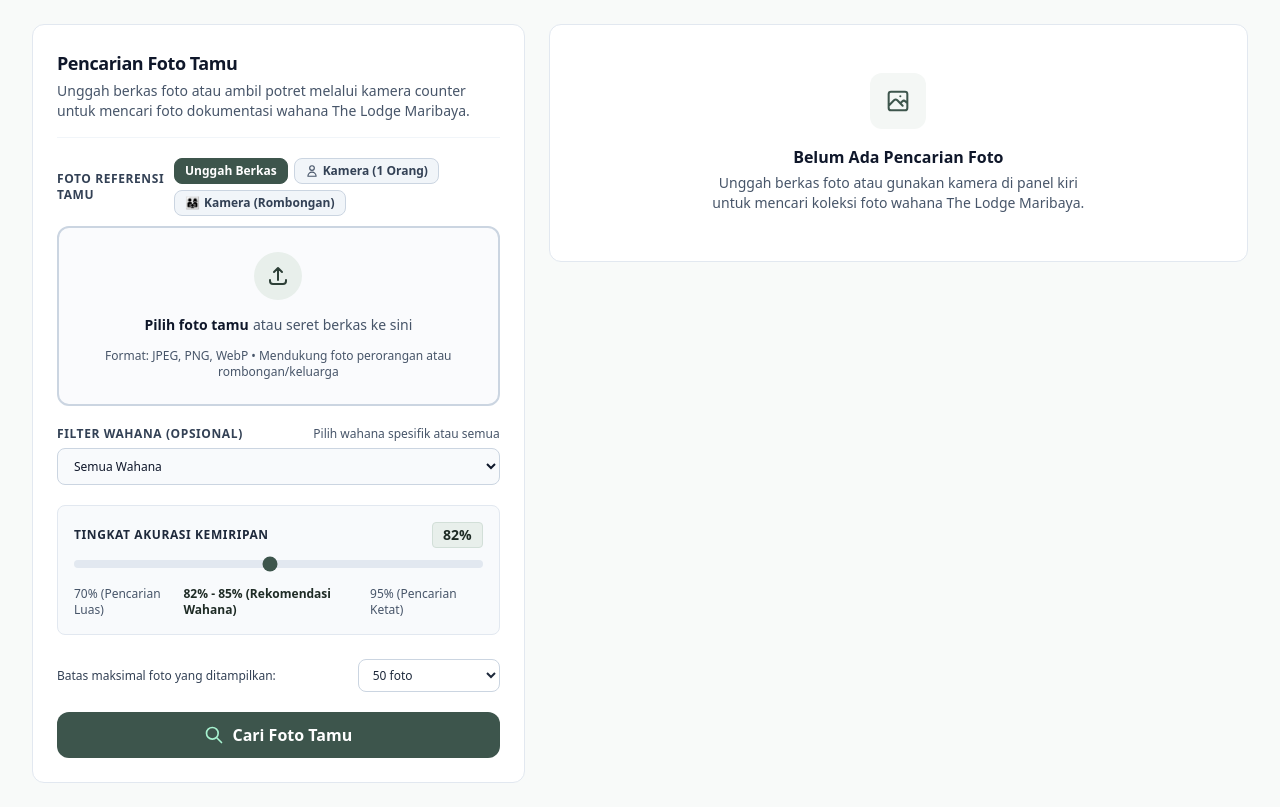
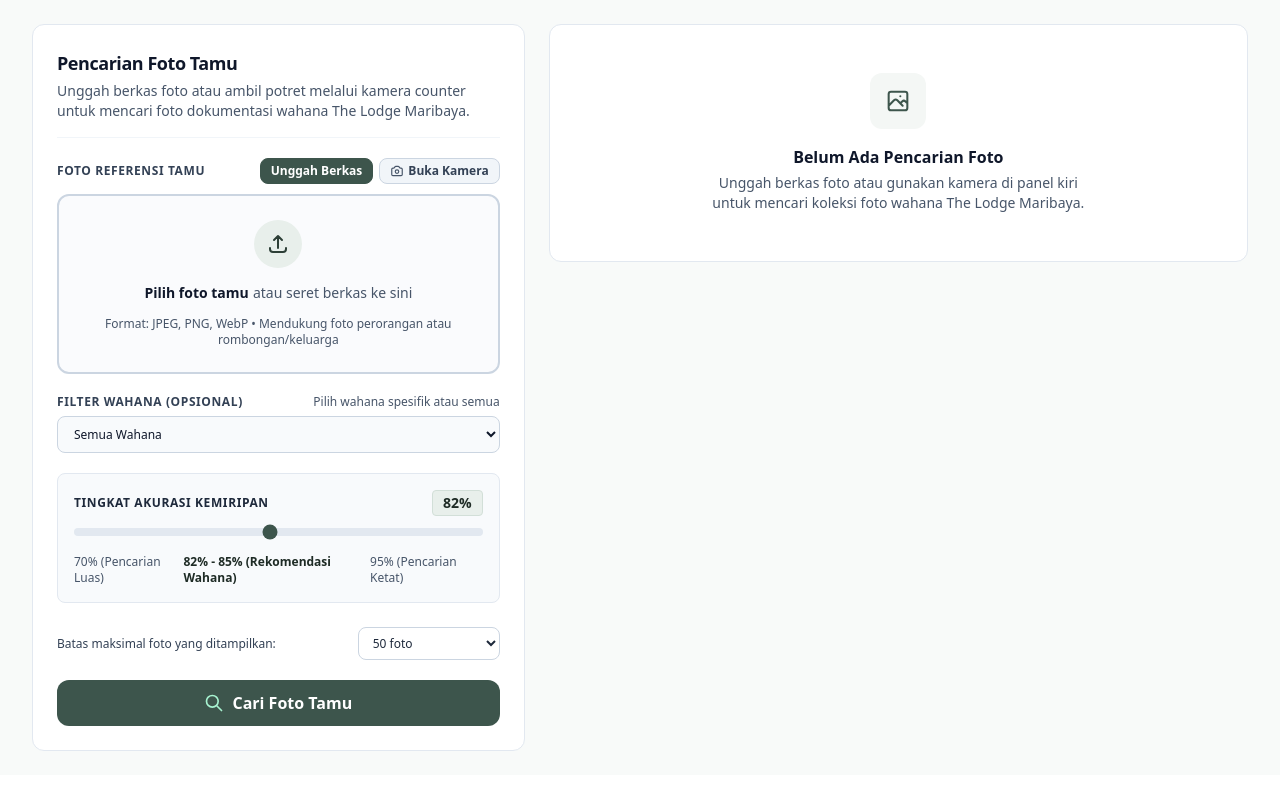
Before and after one commit to herdirudian/photo, a FastAPI app: template templates/index.html in a window 1280 px wide. Shown: the part 65-872 px from the top of the page. After the commit the page ends 816 px from the top, so only its background shows below. Run offline with FastAPI, Linux system fonts and the light colour scheme; the template is opened without the code that fills it, so the values that code supplies are empty; some libraries are stand-ins or nearby versions.

Commit message:
refactor(ui): hide group option in webcam scan, keep standard single camera scan

```diff
--- a/templates/index.html
+++ b/templates/index.html
@@ -330,11 +330,11 @@
 
             <!-- Drag and Drop Upload Area -->
             <div>
-              <div class="flex flex-col sm:flex-row sm:items-center justify-between gap-2 mb-2.5">
+              <div class="flex items-center justify-between mb-2.5">
                 <label class="block text-xs font-semibold text-slate-700 uppercase tracking-wider">
                   Foto Referensi Tamu
                 </label>
-                <div class="flex flex-wrap items-center gap-1.5">
+                <div class="flex items-center space-x-1.5">
                   <button
                     type="button"
                     id="btn-mode-upload"
@@ -345,25 +345,16 @@
                   </button>
                   <button
                     type="button"
-                    id="btn-mode-camera-single"
-                    onclick="openCameraWithMode('single')"
+                    id="btn-mode-camera"
+                    onclick="switchInputMode('camera')"
                     class="px-2.5 py-1 text-xs font-semibold rounded-lg bg-slate-100 text-slate-700 hover:text-slate-900 hover:bg-slate-200 border border-slate-300 transition flex items-center space-x-1 focus-ring"
-                    title="Buka kamera untuk 1 orang tamu"
+                    title="Ambil foto wajah tamu via webcam"
                   >
                     <svg class="w-3.5 h-3.5 text-slate-600" fill="none" stroke="currentColor" viewBox="0 0 24 24">
-                      <path stroke-linecap="round" stroke-linejoin="round" stroke-width="2" d="M16 7a4 4 0 11-8 0 4 4 0 018 0zM12 14a7 7 0 00-7 7h14a7 7 0 00-7-7z" />
+                      <path stroke-linecap="round" stroke-linejoin="round" stroke-width="2" d="M3 9a2 2 0 012-2h.93a2 2 0 001.664-.89l.812-1.22A2 2 0 0110.07 4h3.86a2 2 0 011.664.89l.812 1.22A2 2 0 0018.07 7H19a2 2 0 012 2v9a2 2 0 01-2 2H5a2 2 0 01-2-2V9z" />
+                      <path stroke-linecap="round" stroke-linejoin="round" stroke-width="2" d="M15 13a3 3 0 11-6 0 3 3 0 016 0z" />
                     </svg>
-                    <span>Kamera (1 Orang)</span>
-                  </button>
-                  <button
-                    type="button"
-                    id="btn-mode-camera-group"
-                    onclick="openCameraWithMode('group')"
-                    class="px-2.5 py-1 text-xs font-semibold rounded-lg bg-slate-100 text-slate-700 hover:text-slate-900 hover:bg-slate-200 border border-slate-300 transition flex items-center space-x-1 focus-ring"
-                    title="Buka kamera untuk rombongan / keluarga sekaligus"
-                  >
-                    <span>👨‍👩‍👧</span>
-                    <span>Kamera (Rombongan)</span>
+                    <span>Buka Kamera</span>
                   </button>
                 </div>
               </div>
@@ -423,8 +414,8 @@
                   </div>
                 </div>
 
-                <!-- Camera Scan Mode Selector Bar: 1 Orang vs Beberapa Orang (Rombongan) -->
-                <div class="px-3 py-2 bg-slate-950/95 flex flex-wrap items-center justify-between gap-2 border-b border-slate-800">
+                <!-- Camera Scan Mode Selector Bar (Hidden per user request) -->
+                <div id="cam-mode-selector-bar" class="hidden px-3 py-2 bg-slate-950/95 items-center justify-between gap-2 border-b border-slate-800">
                   <span class="text-[11px] font-semibold text-slate-300">Pilih Mode Scan:</span>
                   <div class="flex items-center space-x-1 bg-slate-900 p-0.5 rounded-lg border border-slate-700 text-xs">
                     <button
@@ -504,7 +495,7 @@
                       <path stroke-linecap="round" stroke-linejoin="round" stroke-width="2" d="M3 9a2 2 0 012-2h.93a2 2 0 001.664-.89l.812-1.22A2 2 0 0110.07 4h3.86a2 2 0 011.664.89l.812 1.22A2 2 0 0018.07 7H19a2 2 0 012 2v9a2 2 0 01-2 2H5a2 2 0 01-2-2V9z" />
                       <path stroke-linecap="round" stroke-linejoin="round" stroke-width="2" d="M15 13a3 3 0 11-6 0 3 3 0 016 0z" />
                     </svg>
-                    <span id="btn-capture-text">Ambil Foto Tamu (1 Orang)</span>
+                    <span id="btn-capture-text">Ambil Foto Tamu</span>
                   </button>
                 </div>
               </div>
@@ -1308,14 +1299,14 @@
 
     async function switchInputMode(mode, scanMode = 'single') {
       const btnUpload = document.getElementById('btn-mode-upload');
-      const btnCamSingle = document.getElementById('btn-mode-camera-single');
-      const btnCamGroup = document.getElementById('btn-mode-camera-group');
+      const btnCamera = document.getElementById('btn-mode-camera');
 
       if (mode === 'camera') {
         document.getElementById('drop-zone').classList.add('hidden');
         document.getElementById('camera-panel').classList.remove('hidden');
 
         if (btnUpload) btnUpload.className = "px-2.5 py-1 text-xs font-semibold rounded-lg bg-slate-100 text-slate-700 hover:text-slate-900 hover:bg-slate-200 border border-slate-300 transition focus-ring";
+        if (btnCamera) btnCamera.className = "px-2.5 py-1 text-xs font-semibold rounded-lg bg-lodge-700 text-white border border-lodge-700 shadow-2xs transition flex items-center space-x-1 focus-ring";
 
         setCameraScanMode(scanMode);
         await startCamera(currentSelectedDeviceId);
@@ -1324,15 +1315,12 @@
         document.getElementById('drop-zone').classList.remove('hidden');
         document.getElementById('camera-panel').classList.add('hidden');
         if (btnUpload) btnUpload.className = "px-2.5 py-1 text-xs font-semibold rounded-lg bg-lodge-700 text-white border border-lodge-700 shadow-2xs transition focus-ring";
-        if (btnCamSingle) btnCamSingle.className = "px-2.5 py-1 text-xs font-semibold rounded-lg bg-slate-100 text-slate-700 hover:text-slate-900 hover:bg-slate-200 border border-slate-300 transition flex items-center space-x-1 focus-ring";
-        if (btnCamGroup) btnCamGroup.className = "px-2.5 py-1 text-xs font-semibold rounded-lg bg-slate-100 text-slate-700 hover:text-slate-900 hover:bg-slate-200 border border-slate-300 transition flex items-center space-x-1 focus-ring";
+        if (btnCamera) btnCamera.className = "px-2.5 py-1 text-xs font-semibold rounded-lg bg-slate-100 text-slate-700 hover:text-slate-900 hover:bg-slate-200 border border-slate-300 transition flex items-center space-x-1 focus-ring";
       }
     }
 
     function setCameraScanMode(mode) {
       currentCameraMode = mode;
-      const btnCamSingle = document.getElementById('btn-mode-camera-single');
-      const btnCamGroup = document.getElementById('btn-mode-camera-group');
       const btnSingle = document.getElementById('btn-cam-mode-single');
       const btnGroup = document.getElementById('btn-cam-mode-group');
       const guideSingle = document.getElementById('guide-frame-single');
@@ -1341,9 +1329,6 @@
       const btnCaptureText = document.getElementById('btn-capture-text');
 
       if (mode === 'group') {
-        if (btnCamSingle) btnCamSingle.className = "px-2.5 py-1 text-xs font-semibold rounded-lg bg-slate-100 text-slate-700 hover:text-slate-900 hover:bg-slate-200 border border-slate-300 transition flex items-center space-x-1 focus-ring";
-        if (btnCamGroup) btnCamGroup.className = "px-2.5 py-1 text-xs font-semibold rounded-lg bg-emerald-700 text-white border border-emerald-700 shadow-2xs transition flex items-center space-x-1 focus-ring";
-
         if (btnSingle) btnSingle.className = "px-2.5 py-1 rounded-md font-medium text-slate-400 hover:text-white transition flex items-center space-x-1 focus-ring cursor-pointer";
         if (btnGroup) btnGroup.className = "px-2.5 py-1 rounded-md font-semibold bg-emerald-700 text-white shadow-2xs transition flex items-center space-x-1 focus-ring cursor-pointer";
 
@@ -1353,12 +1338,9 @@
         if (btnCapture) {
           btnCapture.className = "flex-1 py-2 bg-emerald-700 hover:bg-emerald-800 active:bg-emerald-900 text-white rounded-lg text-xs font-semibold transition flex items-center justify-center space-x-1.5 shadow-xs cursor-pointer";
         }
-        if (btnCaptureText) btnCaptureText.textContent = "Ambil Foto Rombongan (Beberapa Orang)";
+        if (btnCaptureText) btnCaptureText.textContent = "Ambil Foto Rombongan";
         showCameraToast("Mode Rombongan: Posisikan semua anggota dalam area hijau");
       } else {
-        if (btnCamSingle) btnCamSingle.className = "px-2.5 py-1 text-xs font-semibold rounded-lg bg-lodge-700 text-white border border-lodge-700 shadow-2xs transition flex items-center space-x-1 focus-ring";
-        if (btnCamGroup) btnCamGroup.className = "px-2.5 py-1 text-xs font-semibold rounded-lg bg-slate-100 text-slate-700 hover:text-slate-900 hover:bg-slate-200 border border-slate-300 transition flex items-center space-x-1 focus-ring";
-
         if (btnSingle) btnSingle.className = "px-2.5 py-1 rounded-md font-semibold bg-lodge-700 text-white shadow-2xs transition flex items-center space-x-1 focus-ring cursor-pointer";
         if (btnGroup) btnGroup.className = "px-2.5 py-1 rounded-md font-medium text-slate-400 hover:text-white transition flex items-center space-x-1 focus-ring cursor-pointer";
 
@@ -1368,8 +1350,8 @@
         if (btnCapture) {
           btnCapture.className = "flex-1 py-2 bg-lodge-700 hover:bg-lodge-800 active:bg-lodge-900 text-white rounded-lg text-xs font-semibold transition flex items-center justify-center space-x-1.5 shadow-xs cursor-pointer";
         }
-        if (btnCaptureText) btnCaptureText.textContent = "Ambil Foto Tamu (1 Orang)";
-        showCameraToast("Mode 1 Orang: Posisikan 1 wajah dalam oval");
+        if (btnCaptureText) btnCaptureText.textContent = "Ambil Foto Tamu";
+        showCameraToast("Posisikan wajah tamu di dalam oval");
       }
     }
 
```
